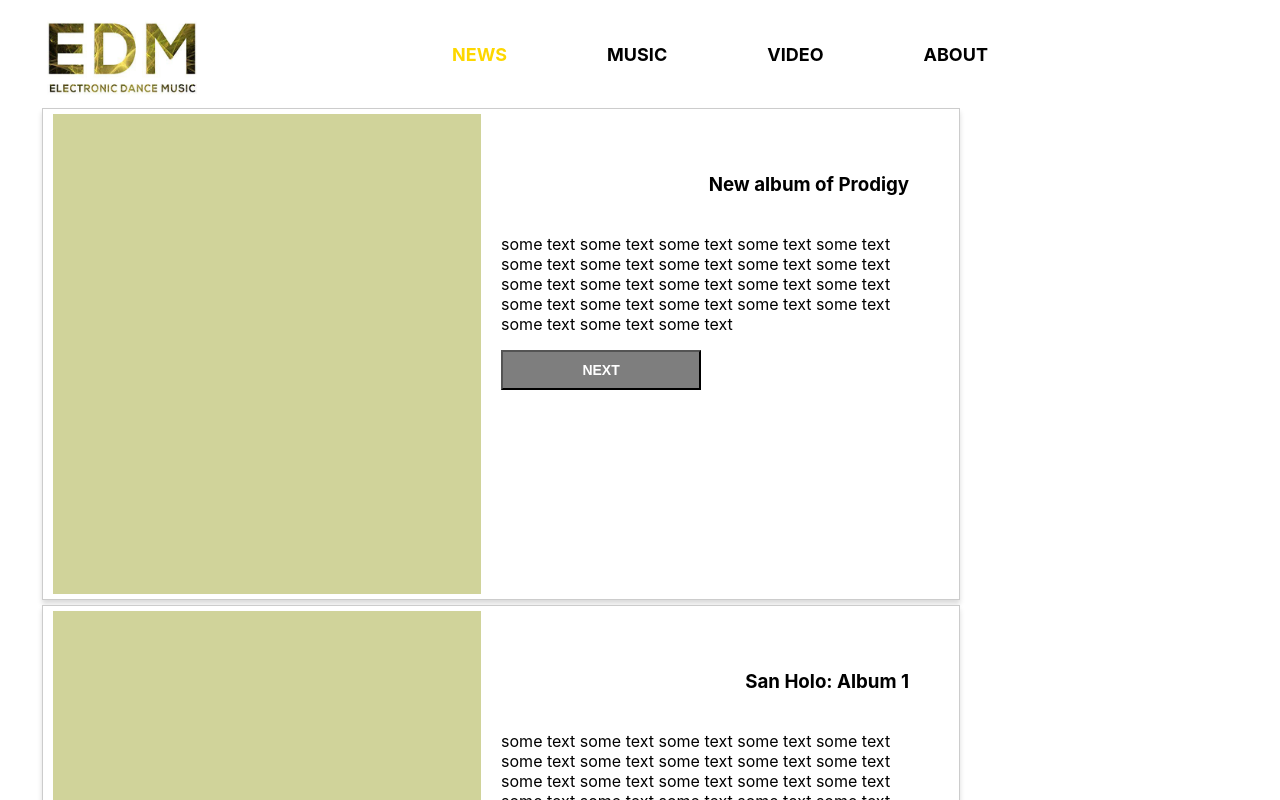
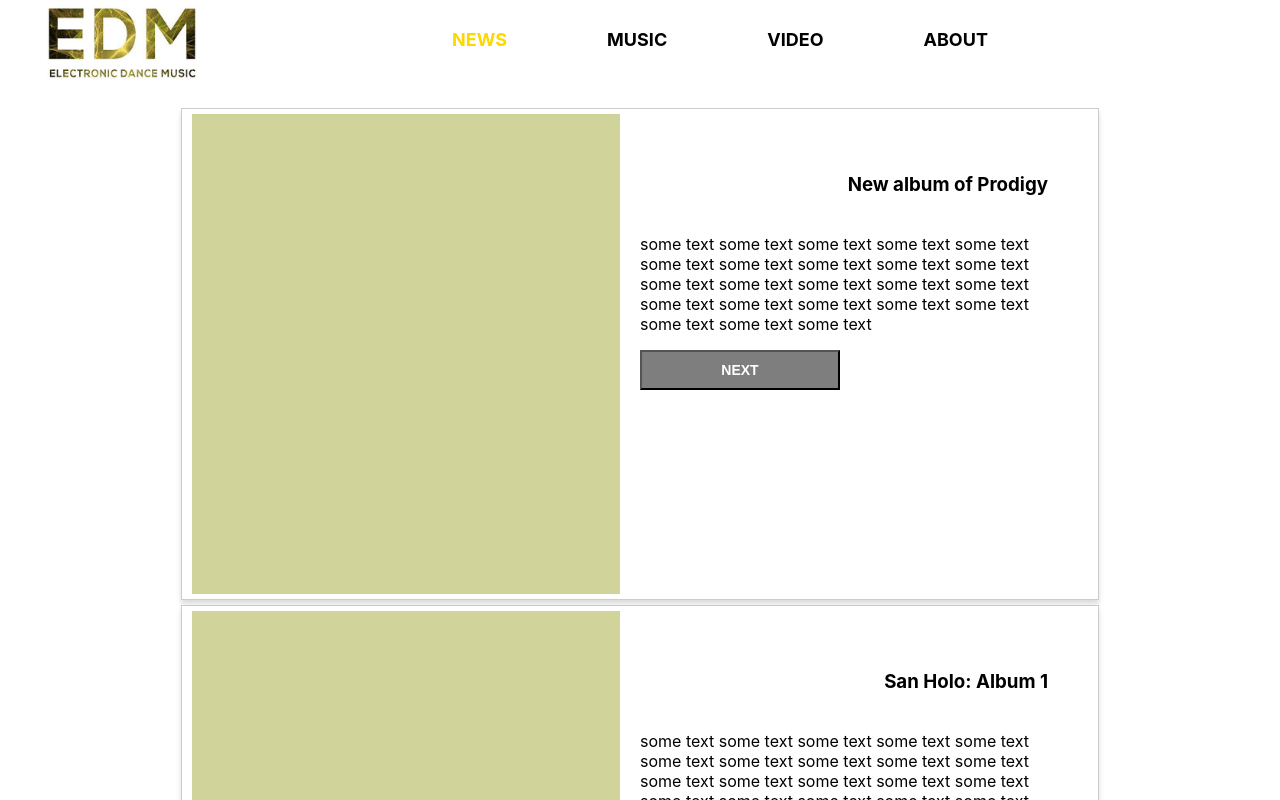
Before and after one commit to ainurakhmetov/fs-test-app, a React (Create React App) app: page / in a window 1280 px wide. Shown: the top 800 px of the page. Built offline with nearby package versions, Linux system fonts and the light colour scheme.

Commit message:
.idea addedto .gitignore, created some directories for components, Form renamed

```diff
--- a/src/App.js
+++ b/src/App.js
@@ -1,16 +1,13 @@
 import React, { Component } from 'react';
 
-import './App.module.css';
+import styles from './App.module.css';
 import Homepage from './pages/Homepage';
 class App extends Component {
 
-
     render() {
 
-        return(
-            <div className="App">
-                <Homepage />
-            </div>
+        return (
+            <Homepage className={styles.body}></Homepage>
         );
     }
 }
--- a/src/molecules/News.js
+++ b/src/molecules/news/News.js
@@ -1,5 +1,5 @@
 import React from 'react'
-import Button from "../atoms/Button";
+import Button from "../../atoms/button/Button";
 import styles from './News.module.css'
 
 
--- a/src/pages/Homepage.js
+++ b/src/pages/Homepage.js
@@ -1,17 +1,15 @@
 import React from 'react';
 import styles from './Homepage.module.css';
-import Form from '../organisms/Form.js'
+import NewsForm from '../organisms/NewsForm.js'
 import Template from '../templates/Template.js';
 
 const Homepage = () => (
 
-        <main className={styles.main}>
-
             <Template>
-                <Form></Form>
+                <main className={styles.main}>
+                    <NewsForm></NewsForm>
+                </main>
             </Template>
-
-        </main>
 
     );
 
--- a/src/templates/Template.js
+++ b/src/templates/Template.js
@@ -1,6 +1,6 @@
 import React from 'react';
-import Header from '../organisms/Header.js';
-import Footer from '../organisms/Footer.js';
+import Header from '../organisms/header/Header.js';
+import Footer from '../organisms/footer/Footer.js';
 
 const Template = ({children}) => (
 
```
Also changed, not shown: src/organisms/NewsForm.js (renamed from src/organisms/Form.js, +4 -4 lines), src/atoms/button/Button.js (renamed from src/atoms/Button.js), src/atoms/button/Button.module.css (renamed from src/atoms/Button.module.css), src/molecules/news/News.module.css (renamed from src/molecules/News.module.css), src/organisms/footer/Footer.js (renamed from src/organisms/Footer.js), src/organisms/footer/Footer.module.css (renamed from src/organisms/Footer.module.css), src/organisms/header/Header.js (renamed from src/organisms/Header.js), src/organisms/header/Header.module.css (renamed from src/organisms/Header.module.css), src/organisms/header/logo.jpg (renamed from src/organisms/logo.jpg), 1 other file (tests, documents, lock files or other folders).
